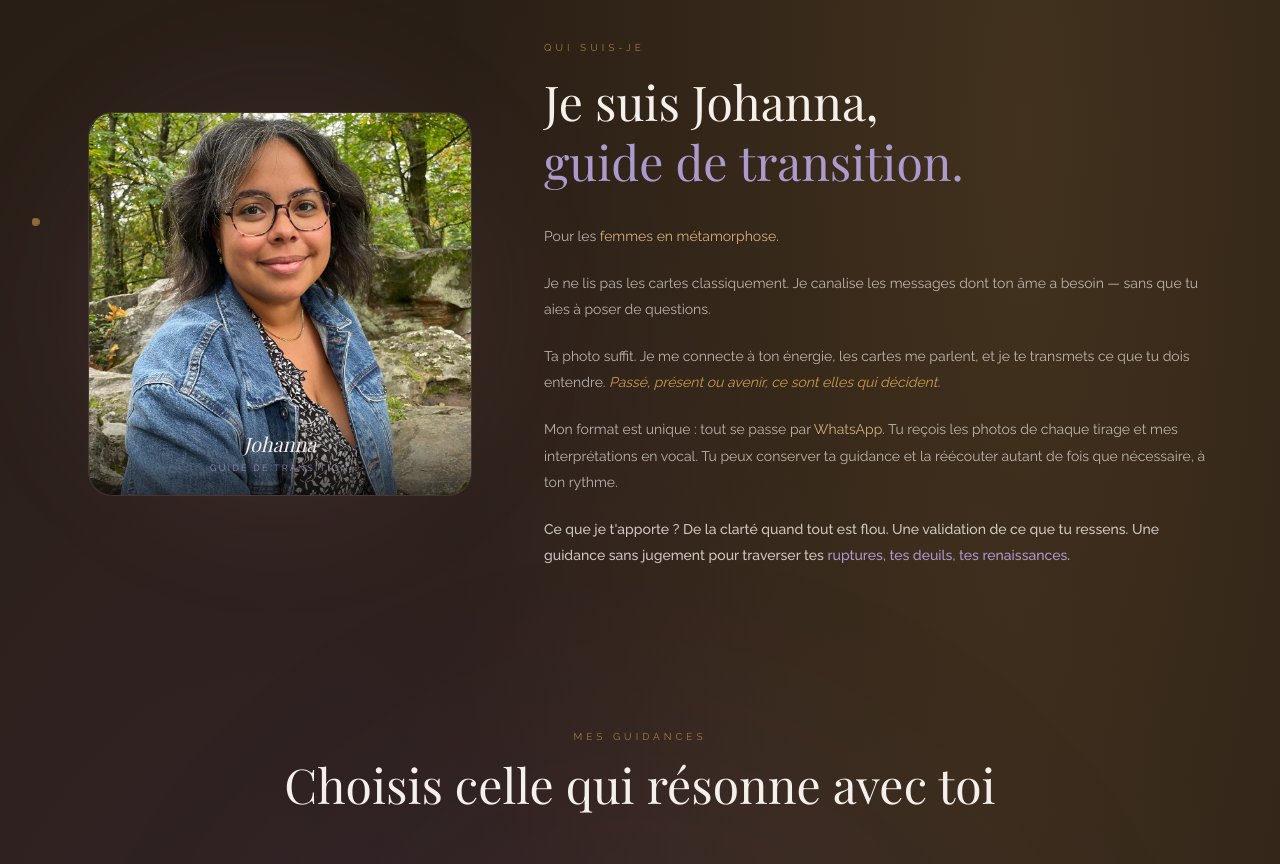
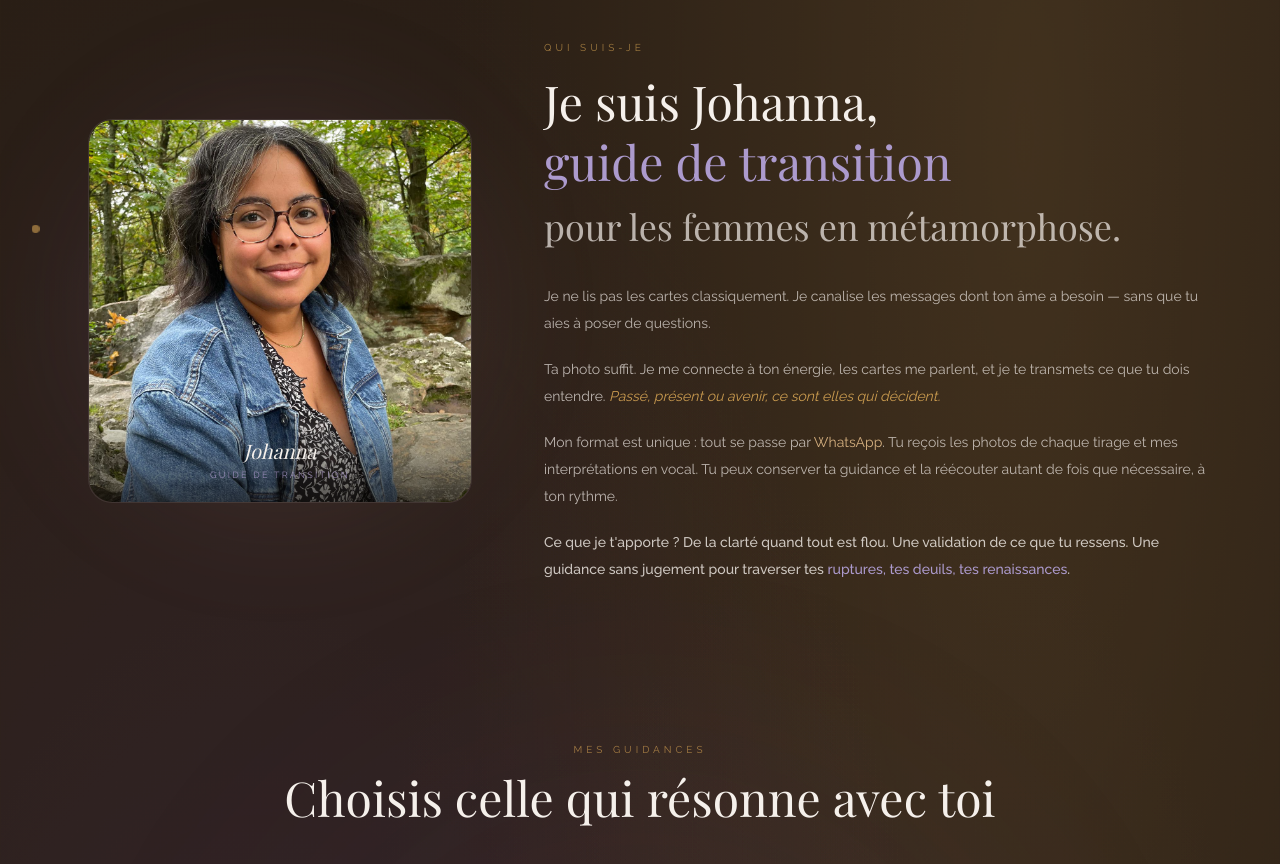
Before and after one commit to cocoritech/lesguidancesdejo, a Next.js app: page / in a window 1280 px wide. Shown: the part 840-1704 px from the top of the page. Built offline with nearby package versions, Linux system fonts and the light colour scheme.

Commit message:
Intègre 'pour les femmes en métamorphose' dans le titre About
Co-Authored-By: Claude Sonnet 4.6 <noreply@anthropic.com>

```diff
--- a/app/page.tsx
+++ b/app/page.tsx
@@ -357,14 +357,12 @@ export default function Home() {
                   </p>
                   <h2 className="font-[family-name:var(--font-cormorant)] text-4xl md:text-5xl font-light text-cream mb-8 leading-tight">
                     Je suis Johanna,<br />
-                    <span className="text-violet-light">guide de transition.</span>
+                    <span className="text-violet-light">guide de transition</span><br />
+                    <span className="text-cream/70 text-3xl md:text-4xl">pour les femmes en métamorphose.</span>
                   </h2>
                 </div>
 
                 <div className="space-y-5 font-[family-name:var(--font-raleway)] text-cream/70 text-sm leading-[1.9]">
-                  <p className="scroll-reveal">
-                    Pour les <span className="text-beige">femmes en métamorphose</span>.
-                  </p>
                   <p className="scroll-reveal">
                     Je ne lis pas les cartes classiquement. Je canalise les messages dont ton âme a besoin — sans que tu aies à poser de questions.
                   </p>
```
